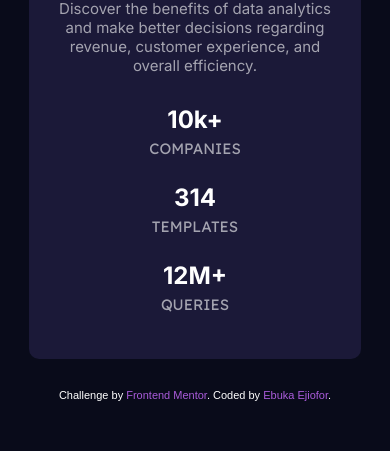
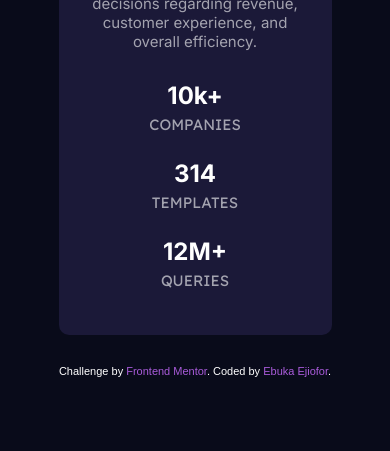
Before and after one commit to ebukathedev/Stats-preview-card-component, a plain HTML site: page index.html in a window 390 px wide. Shown: the part 442-893 px from the top of the page. After the commit the page ends 869 px from the top, so only its background shows below. Drawn offline with Linux system fonts and the light colour scheme.

Commit message:
Update the style.css to adjust the media queries
Take a look at the few comments I made; they might help.

```diff
--- a/css/style.css
+++ b/css/style.css
@@ -1,11 +1,11 @@
 /* variables */
 :root {
-	--Verydarkblue: hsl(233, 47%, 7%);
-	--Darkdesaturatedblue: hsl(244, 38%, 16%);
-	--Softviolet: hsl(277, 64%, 61%);
+	--very-dark-blue: hsl(233, 47%, 7%);
+	--dark-desaturated-blue: hsl(244, 38%, 16%);
+	--soft-violet: hsl(277, 64%, 61%);
 	--hite: hsl(0, 0%, 100%);
-	--Slightlytransparentwhite: hsla(0, 0%, 100%, 0.75);
-	--Slightlytransparentwhite: hsla(0, 0%, 100%, 0.6);
+	--slightly-transparent-white: hsla(0, 0%, 100%, 0.75);
+	--slightly-transparent-white: hsla(0, 0%, 100%, 0.6);
 }
 
 /* frontend mentor styles start*/
@@ -18,7 +18,7 @@
 }
 
 .attribution a {
-	color: var(--Softviolet);
+	color: var(--soft-violet);
 }
 /* frontend mentor styles end*/
 
@@ -44,7 +44,7 @@
 	height: auto;
 	width: 100vw;
 	padding: 50px 0;
-	background-color: var(--Verydarkblue);
+	background-color: var(--very-dark-blue);
 }
 
 .container {
@@ -52,12 +52,12 @@
 	height: 100%;
 	width: 85%;
 	border-radius: 10px;
-	background-color: var(--Darkdesaturatedblue);
+	background-color: var(--dark-desaturated-blue);
 }
 
 .img-container {
 	width: 100%;
-	background-color: var(--Softviolet);
+	background-color: var(--soft-violet);
 	border-radius: 10px 10px 0 0;
 }
 
@@ -83,12 +83,12 @@
 }
 
 .heading h1 span {
-	color: var(--Softviolet);
+	color: var(--soft-violet);
 }
 
 .heading p {
 	font-family: 'Inter', sans-serif;
-	color: var(--Slightlytransparentwhite);
+	color: var(--slightly-transparent-white);
 	margin: 15px 0 30px;
 	padding: 0 5px;
 }
@@ -108,18 +108,23 @@
 .stat-info {
 	text-transform: uppercase;
 	font-family: 'Lexend Deca', sans-serif;
-	color: var(--Slightlytransparentwhite);
+	color: var(--slightly-transparent-white);
 }
 
 /* media queries */
-@media screen and (min-width: 650px) and (max-width: 850px) {
+@media screen and (max-width: 850px) {
 	.container {
 		width: 70%;
 		height: auto;
 	}
 }
+
+
+/* For the media queries, I think you should stick with just either min-width or max-width */
+
+
 /* small laptops */
-@media screen and (min-width: 851px) and (max-width: 1149px) {
+@media screen only and (max-width: 1149px) {
 	.container {
 		width: 68%;
 		height: auto;
```
